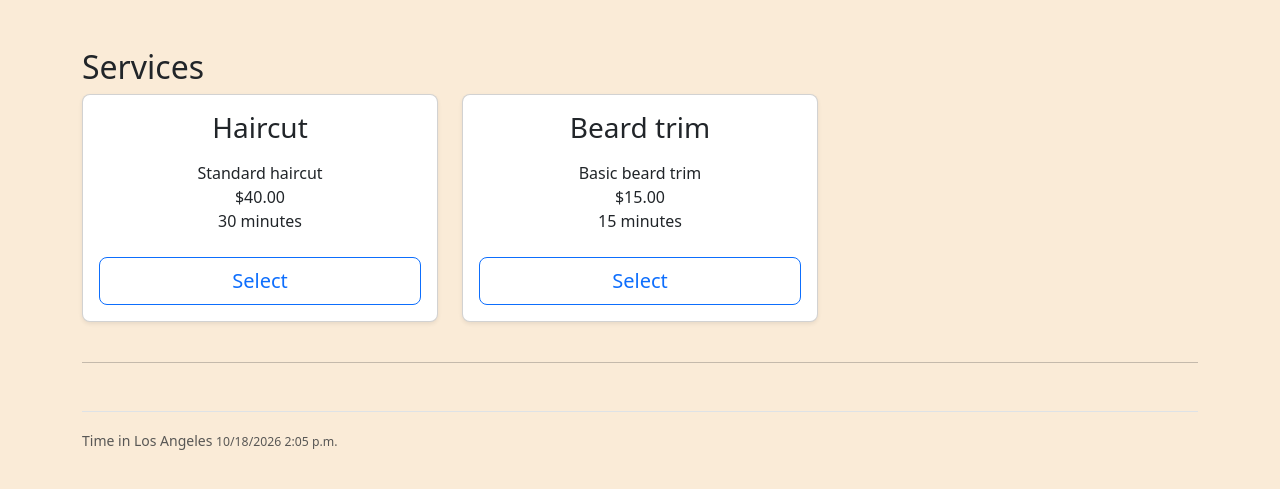
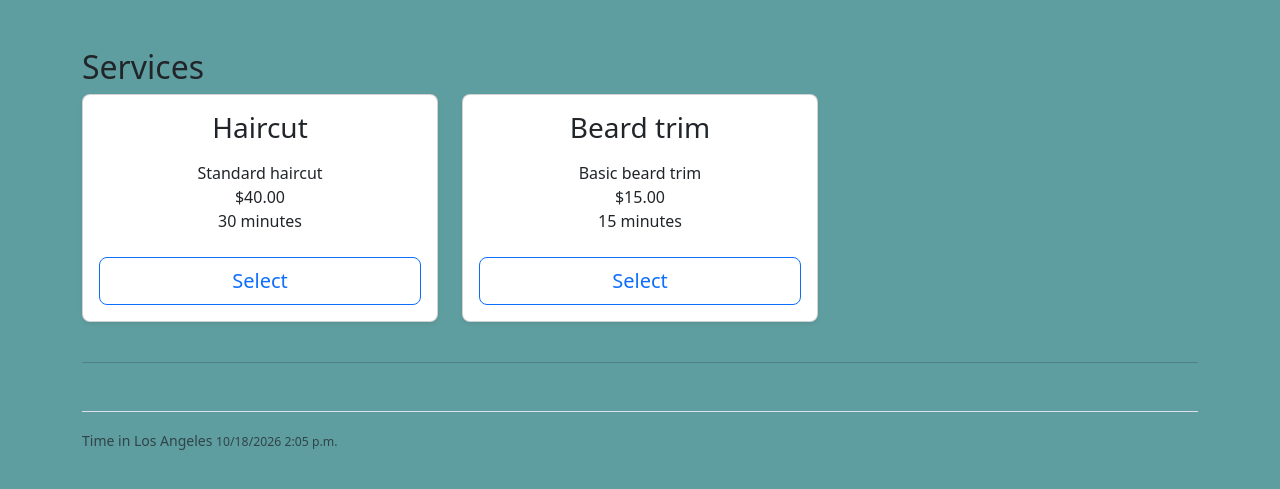
Before and after one commit to Noveyam/appointments-scheduler-app, a Django app: page / in a window 1280 px wide. Shown: the top 489 px of the page. Run offline with Django 5.2, Linux system fonts and the light colour scheme; data comes from the database, SQL or seed files in the repository; data that the repository does not hold is empty.

Commit message:
Update page background to verify automated image publishing

```diff
--- a/appointments/templates/appointments/base.html
+++ b/appointments/templates/appointments/base.html
@@ -10,7 +10,7 @@
     <link href="https://cdn.jsdelivr.net/npm/bootstrap@5.3.2/dist/css/bootstrap.min.css" rel="stylesheet"
         integrity="sha384-T3c6CoIi6uLrA9TneNEoa7RxnatzjcDSCmG1MXxSR1GAsXEV/Dwwykc2MPK8M2HN" crossorigin="anonymous">
     <style>
-      body { background-color: antiquewhite;}
+      body { background-color: cadetblue;}
     </style>
 </head>
 
```
